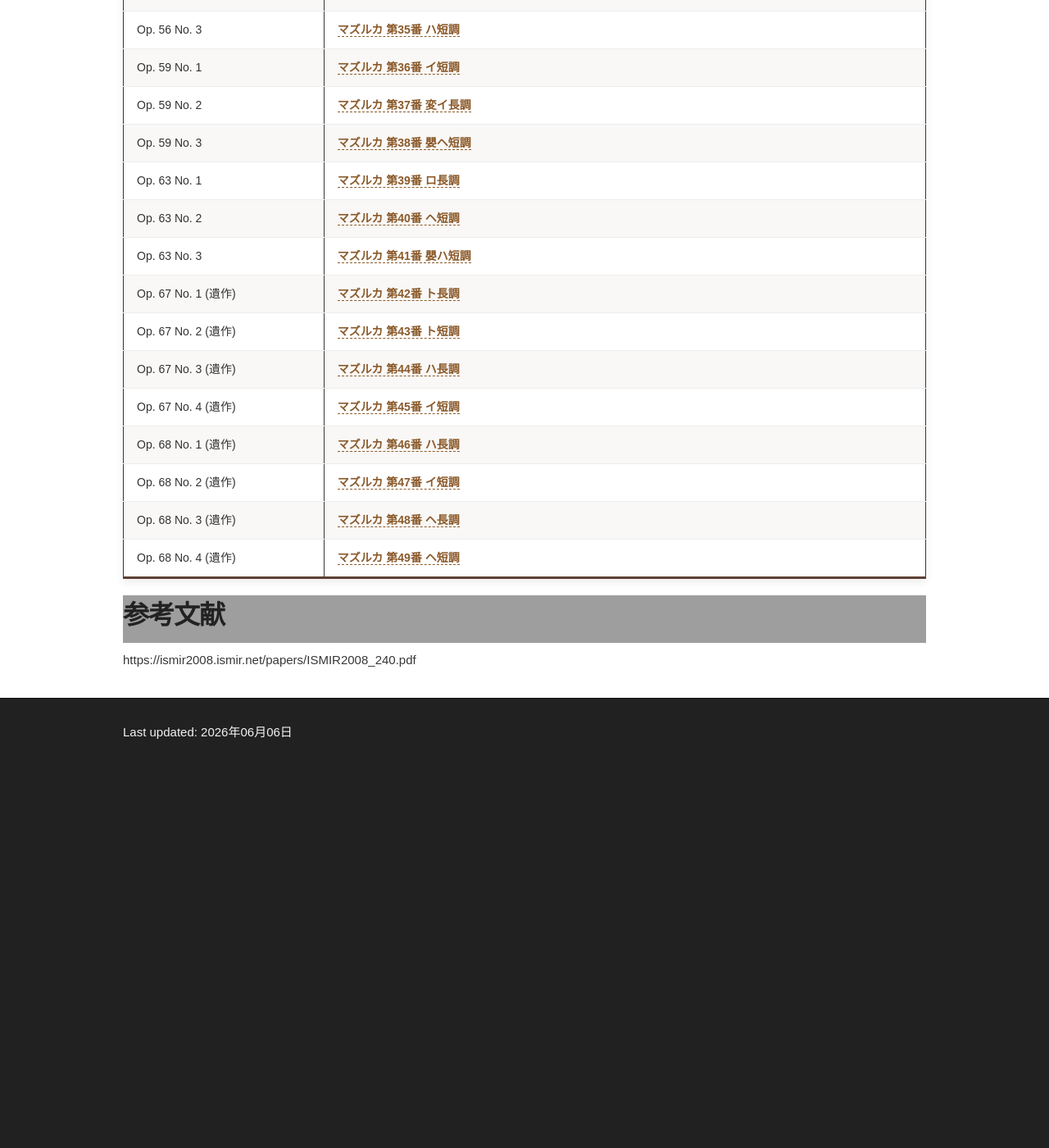
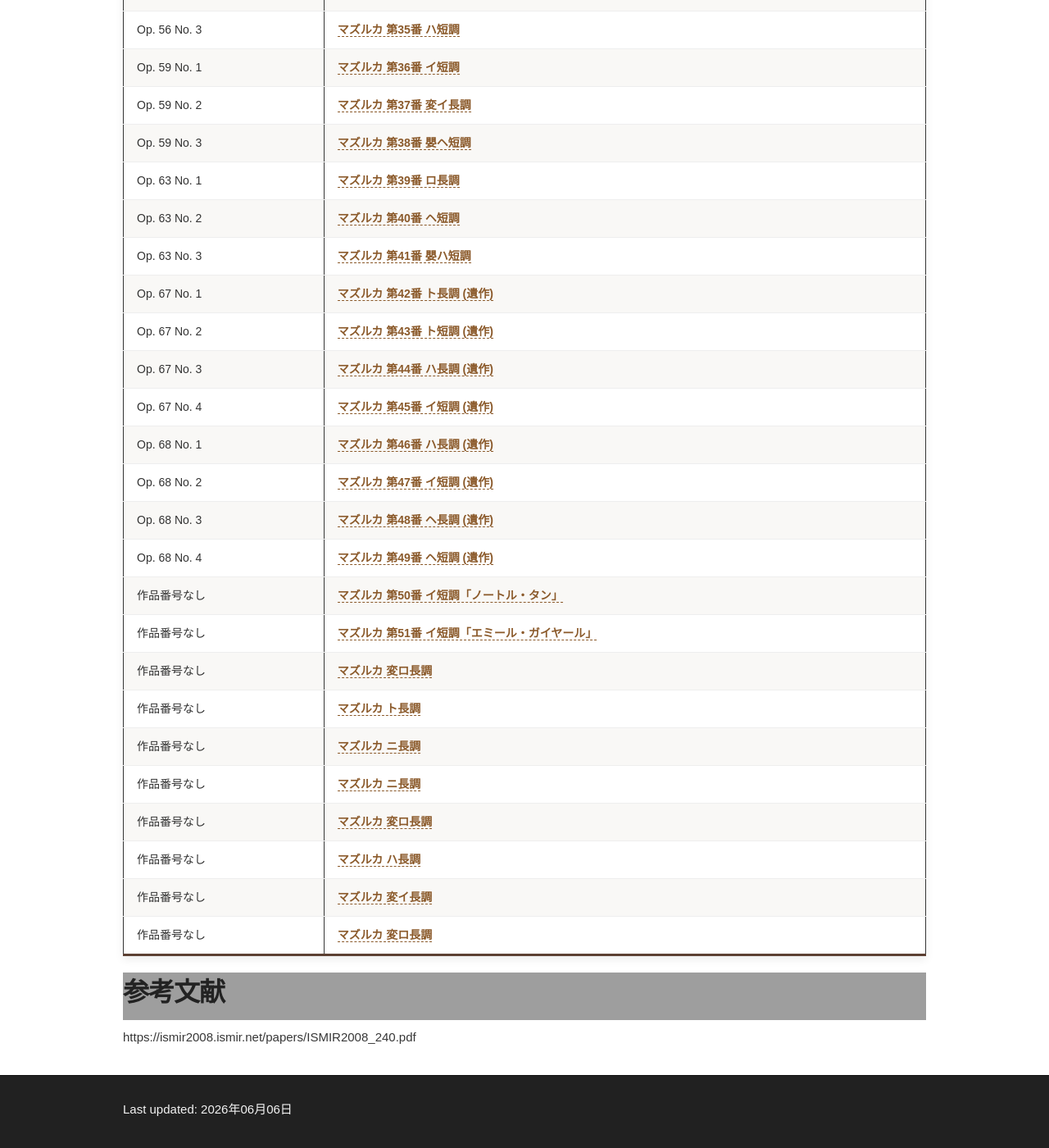
Before and after one commit to akikowashino/akikowashino.github.io, a Jekyll site: the page built from mazurka/index-en.md, in a window 1280 px wide and 1400 px high, scrolled down 2001 px. Shown: the whole window at 82% size. Built offline with Jekyll 4.4.1, drawn with Linux system fonts in a browser that asks for light colours; before the commit the page ends 2941 px from its top, so only the background shows below that; some of the changed text lies outside the part shown; grey boxes are pictures that could not be loaded.

Commit message:
Update index-en.md

```diff
--- a/mazurka/index-en.md
+++ b/mazurka/index-en.md
@@ -68,6 +68,7 @@ In Progress English
 
 # 参考資料
 
+<!-- テーブルのデザイン（CSS） -->
 <style>
   .mazurka-container {
     width: 100%;
@@ -127,76 +128,76 @@ In Progress English
   }
 </style>
 
+<!-- テーブル本体（全曲網羅版：Mazurka作品名.xlsx に基づく全59行） -->
 <div class="mazurka-container">
   <table class="mazurka-table">
     <thead>
       <tr>
-        <th style="width: 25%;">作品番号 (Opus)</th>
-        <th style="width: 75%;">曲名（クリックすると楽譜ページが開きます）</th>
+        <th style="width: 25%;">作品番号</th>
+        <th style="width: 75%;">曲名（クリックすると楽譜一覧が開きます）</th>
       </tr>
     </thead>
     <tbody>
-      <tr><td>Op. 6 No. 1</td><td><a href="https://chopinscores.org/en/mazurkas-op-6" target="_blank" rel="noopener">マズルカ 第1番 嬰ヘ短調</a></td></tr>
-      <tr><td>Op. 6 No. 2</td><td><a href="https://chopinscores.org/en/mazurkas-op-6" target="_blank" rel="noopener">マズルカ 第2番 嬰ハ短調</a></td></tr>
-      <tr><td>Op. 6 No. 3</td><td><a href="https://chopinscores.org/en/mazurkas-op-6" target="_blank" rel="noopener">マズルカ 第3番 ホ長調</a></td></tr>
-      <tr><td>Op. 6 No. 4</td><td><a href="https://chopinscores.org/en/mazurkas-op-6" target="_blank" rel="noopener">マズルカ 第4番 変ホ短調</a></td></tr>
-
-      <tr><td>Op. 7 No. 1</td><td><a href="https://chopinscores.org/en/mazurkas-op-7" target="_blank" rel="noopener">マズルカ 第5番 変ロ長調</a></td></tr>
-      <tr><td>Op. 7 No. 2</td><td><a href="https://chopinscores.org/en/mazurkas-op-7" target="_blank" rel="noopener">マズルカ 第6番 イ短調</a></td></tr>
-      <tr><td>Op. 7 No. 3</td><td><a href="https://chopinscores.org/en/mazurkas-op-7" target="_blank" rel="noopener">マズルカ 第7番 ヘ短調</a></td></tr>
-      <tr><td>Op. 7 No. 4</td><td><a href="https://chopinscores.org/en/mazurkas-op-7" target="_blank" rel="noopener">マズルカ 第8番 変イ長調</a></td></tr>
-      <tr><td>Op. 7 No. 5</td><td><a href="https://chopinscores.org/en/mazurkas-op-7" target="_blank" rel="noopener">マズルカ 第9番 ハ長調</a></td></tr>
-
-      <tr><td>Op. 17 No. 1</td><td><a href="https://chopinscores.org/en/mazurkas-op-17" target="_blank" rel="noopener">マズルカ 第10番 変ロ長調</a></td></tr>
-      <tr><td>Op. 17 No. 2</td><td><a href="https://chopinscores.org/en/mazurkas-op-17" target="_blank" rel="noopener">マズルカ 第11番 ホ短調</a></td></tr>
-      <tr><td>Op. 17 No. 3</td><td><a href="https://chopinscores.org/en/mazurkas-op-17" target="_blank" rel="noopener">マズルカ 第12番 変イ長調</a></td></tr>
-      <tr><td>Op. 17 No. 4</td><td><a href="https://chopinscores.org/en/mazurkas-op-17" target="_blank" rel="noopener">マズルカ 第13番 イ短調</a></td></tr>
-
-      <tr><td>Op. 24 No. 1</td><td><a href="https://chopinscores.org/en/mazurkas-op-24" target="_blank" rel="noopener">マズルカ 第14番 ト短調</a></td></tr>
-      <tr><td>Op. 24 No. 2</td><td><a href="https://chopinscores.org/en/mazurkas-op-24" target="_blank" rel="noopener">マズルカ 第15番 ハ長調</a></td></tr>
-      <tr><td>Op. 24 No. 3</td><td><a href="https://chopinscores.org/en/mazurkas-op-24" target="_blank" rel="noopener">マズルカ 第16番 変イ長調</a></td></tr>
-      <tr><td>Op. 24 No. 4</td><td><a href="https://chopinscores.org/en/mazurkas-op-24" target="_blank" rel="noopener">マズルカ 第17番 変ロ短調</a></td></tr>
-
-      <tr><td>Op. 30 No. 1</td><td><a href="https://chopinscores.org/en/mazurkas-op-30" target="_blank" rel="noopener">マズルカ 第18番 ハ短調</a></td></tr>
-      <tr><td>Op. 30 No. 2</td><td><a href="https://chopinscores.org/en/mazurkas-op-30" target="_blank" rel="noopener">マズルカ 第19番 ロ短調</a></td></tr>
-      <tr><td>Op. 30 No. 3</td><td><a href="https://chopinscores.org/en/mazurkas-op-30" target="_blank" rel="noopener">マズルカ 第20番 変ニ長調</a></td></tr>
-      <tr><td>Op. 30 No. 4</td><td><a href="https://chopinscores.org/en/mazurkas-op-30" target="_blank" rel="noopener">マズルカ 第21番 嬰ハ短調</a></td></tr>
-
-      <tr><td>Op. 33 No. 1</td><td><a href="https://chopinscores.org/en/mazurkas-op-33" target="_blank" rel="noopener">マズルカ 第22番 嬰ト短調</a></td></tr>
-      <tr><td>Op. 33 No. 2</td><td><a href="https://chopinscores.org/en/mazurkas-op-33" target="_blank" rel="noopener">マズルカ 第23番 ニ長調</a></td></tr>
-      <tr><td>Op. 33 No. 3</td><td><a href="https://chopinscores.org/en/mazurkas-op-33" target="_blank" rel="noopener">マズルカ 第24番 ハ長調</a></td></tr>
-      <tr><td>Op. 33 No. 4</td><td><a href="https://chopinscores.org/en/mazurkas-op-33" target="_blank" rel="noopener">マズルカ 第25番 ロ短調</a></td></tr>
-
-      <tr><td>Op. 41 No. 1</td><td><a href="https://chopinscores.org/en/mazurkas-op-41" target="_blank" rel="noopener">マズルカ 第26番 嬰ハ短調</a></td></tr>
-      <tr><td>Op. 41 No. 2</td><td><a href="https://chopinscores.org/en/mazurkas-op-41" target="_blank" rel="noopener">マズルカ 第27番 ホ短調</a></td></tr>
-      <tr><td>Op. 41 No. 3</td><td><a href="https://chopinscores.org/en/mazurkas-op-41" target="_blank" rel="noopener">マズルカ 第28番 ロ長調</a></td></tr>
-      <tr><td>Op. 41 No. 4</td><td><a href="https://chopinscores.org/en/mazurkas-op-41" target="_blank" rel="noopener">マズルカ 第29番 変イ長調</a></td></tr>
-
-      <tr><td>Op. 50 No. 1</td><td><a href="https://chopinscores.org/en/mazurkas-op-50" target="_blank" rel="noopener">マズルカ 第30番 ト長調</a></td></tr>
-      <tr><td>Op. 50 No. 2</td><td><a href="https://chopinscores.org/en/mazurkas-op-50" target="_blank" rel="noopener">マズルカ 第31番 変イ長調</a></td></tr>
-      <tr><td>Op. 50 No. 3</td><td><a href="https://chopinscores.org/en/mazurkas-op-50" target="_blank" rel="noopener">マズルカ 第32番 嬰ハ短調</a></td></tr>
-
-      <tr><td>Op. 56 No. 1</td><td><a href="https://chopinscores.org/en/mazurkas-op-56" target="_blank" rel="noopener">マズルカ 第33番 ロ長調</a></td></tr>
-      <tr><td>Op. 56 No. 2</td><td><a href="https://chopinscores.org/en/mazurkas-op-56" target="_blank" rel="noopener">マズルカ 第34番 ハ長調</a></td></tr>
-      <tr><td>Op. 56 No. 3</td><td><a href="https://chopinscores.org/en/mazurkas-op-56" target="_blank" rel="noopener">マズルカ 第35番 ハ短調</a></td></tr>
-
-      <tr><td>Op. 59 No. 1</td><td><a href="https://chopinscores.org/en/mazurkas-op-59" target="_blank" rel="noopener">マズルカ 第36番 イ短調</a></td></tr>
-      <tr><td>Op. 59 No. 2</td><td><a href="https://chopinscores.org/en/mazurkas-op-59" target="_blank" rel="noopener">マズルカ 第37番 変イ長調</a></td></tr>
-      <tr><td>Op. 59 No. 3</td><td><a href="https://chopinscores.org/en/mazurkas-op-59" target="_blank" rel="noopener">マズルカ 第38番 嬰ヘ短調</a></td></tr>
-
-      <tr><td>Op. 63 No. 1</td><td><a href="https://chopinscores.org/en/mazurkas-op-63" target="_blank" rel="noopener">マズルカ 第39番 ロ長調</a></td></tr>
-      <tr><td>Op. 63 No. 2</td><td><a href="https://chopinscores.org/en/mazurkas-op-63" target="_blank" rel="noopener">マズルカ 第40番 ヘ短調</a></td></tr>
-      <tr><td>Op. 63 No. 3</td><td><a href="https://chopinscores.org/en/mazurkas-op-63" target="_blank" rel="noopener">マズルカ 第41番 嬰ハ短調</a></td></tr>
-
-      <tr><td>Op. 67 No. 1 (遺作)</td><td><a href="https://chopinscores.org/en/mazurkas-op-67" target="_blank" rel="noopener">マズルカ 第42番 ト長調</a></td></tr>
-      <tr><td>Op. 67 No. 2 (遺作)</td><td><a href="https://chopinscores.org/en/mazurkas-op-67" target="_blank" rel="noopener">マズルカ 第43番 ト短調</a></td></tr>
-      <tr><td>Op. 67 No. 3 (遺作)</td><td><a href="https://chopinscores.org/en/mazurkas-op-67" target="_blank" rel="noopener">マズルカ 第44番 ハ長調</a></td></tr>
-      <tr><td>Op. 67 No. 4 (遺作)</td><td><a href="https://chopinscores.org/en/mazurkas-op-67" target="_blank" rel="noopener">マズルカ 第45番 イ短調</a></td></tr>
-
-      <tr><td>Op. 68 No. 1 (遺作)</td><td><a href="https://chopinscores.org/en/mazurkas-op-68" target="_blank" rel="noopener">マズルカ 第46番 ハ長調</a></td></tr>
-      <tr><td>Op. 68 No. 2 (遺作)</td><td><a href="https://chopinscores.org/en/mazurkas-op-68" target="_blank" rel="noopener">マズルカ 第47番 イ短調</a></td></tr>
-      <tr><td>Op. 68 No. 3 (遺作)</td><td><a href="https://chopinscores.org/en/mazurkas-op-68" target="_blank" rel="noopener">マズルカ 第48番 ヘ長調</a></td></tr>
-      <tr><td>Op. 68 No. 4 (遺作)</td><td><a href="https://chopinscores.org/en/mazurkas-op-68" target="_blank" rel="noopener">マズルカ 第49番 ヘ短調</a></td></tr>
+      <!-- ※全ての href を確実に存在するTOP/一覧ページ「https://chopinscores.org/en」等に統一しています -->
+      <tr><td>Op. 6 No. 1</td><td><a href="https://chopinscores.org/en" target="_blank" rel="noopener">マズルカ 第1番 嬰ヘ短調</a></td></tr>
+      <tr><td>Op. 6 No. 2</td><td><a href="https://chopinscores.org/en" target="_blank" rel="noopener">マズルカ 第2番 嬰ハ短調</a></td></tr>
+      <tr><td>Op. 6 No. 3</td><td><a href="https://chopinscores.org/en" target="_blank" rel="noopener">マズルカ 第3番 ホ長調</a></td></tr>
+      <tr><td>Op. 6 No. 4</td><td><a href="https://chopinscores.org/en" target="_blank" rel="noopener">マズルカ 第4番 変ホ短調</a></td></tr>
+      <tr><td>Op. 7 No. 1</td><td><a href="https://chopinscores.org/en" target="_blank" rel="noopener">マズルカ 第5番 変ロ長調</a></td></tr>
+      <tr><td>Op. 7 No. 2</td><td><a href="https://chopinscores.org/en" target="_blank" rel="noopener">マズルカ 第6番 イ短調</a></td></tr>
+      <tr><td>Op. 7 No. 3</td><td><a href="https://chopinscores.org/en" target="_blank" rel="noopener">マズルカ 第7番 ヘ短調</a></td></tr>
+      <tr><td>Op. 7 No. 4</td><td><a href="https://chopinscores.org/en" target="_blank" rel="noopener">マズルカ 第8番 変イ長調</a></td></tr>
+      <tr><td>Op. 7 No. 5</td><td><a href="https://chopinscores.org/en" target="_blank" rel="noopener">マズルカ 第9番 ハ長調</a></td></tr>
+      <tr><td>Op. 17 No. 1</td><td><a href="https://chopinscores.org/en" target="_blank" rel="noopener">マズルカ 第10番 変ロ長調</a></td></tr>
+      <tr><td>Op. 17 No. 2</td><td><a href="https://chopinscores.org/en" target="_blank" rel="noopener">マズルカ 第11番 ホ短調</a></td></tr>
+      <tr><td>Op. 17 No. 3</td><td><a href="https://chopinscores.org/en" target="_blank" rel="noopener">マズルカ 第12番 変イ長調</a></td></tr>
+      <tr><td>Op. 17 No. 4</td><td><a href="https://chopinscores.org/en" target="_blank" rel="noopener">マズルカ 第13番 イ短調</a></td></tr>
+      <tr><td>Op. 24 No. 1</td><td><a href="https://chopinscores.org/en" target="_blank" rel="noopener">マズルカ 第14番 ト短調</a></td></tr>
+      <tr><td>Op. 24 No. 2</td><td><a href="https://chopinscores.org/en" target="_blank" rel="noopener">マズルカ 第15番 ハ長調</a></td></tr>
+      <tr><td>Op. 24 No. 3</td><td><a href="https://chopinscores.org/en" target="_blank" rel="noopener">マズルカ 第16番 変イ長調</a></td></tr>
+      <tr><td>Op. 24 No. 4</td><td><a href="https://chopinscores.org/en" target="_blank" rel="noopener">マズルカ 第17番 変ロ短調</a></td></tr>
+      <tr><td>Op. 30 No. 1</td><td><a href="https://chopinscores.org/en" target="_blank" rel="noopener">マズルカ 第18番 ハ短調</a></td></tr>
+      <tr><td>Op. 30 No. 2</td><td><a href="https://chopinscores.org/en" target="_blank" rel="noopener">マズルカ 第19番 ロ短調</a></td></tr>
+      <tr><td>Op. 30 No. 3</td><td><a href="https://chopinscores.org/en" target="_blank" rel="noopener">マズルカ 第20番 変ニ長調</a></td></tr>
+      <tr><td>Op. 30 No. 4</td><td><a href="https://chopinscores.org/en" target="_blank" rel="noopener">マズルカ 第21番 嬰ハ短調</a></td></tr>
+      <tr><td>Op. 33 No. 1</td><td><a href="https://chopinscores.org/en" target="_blank" rel="noopener">マズルカ 第22番 嬰ト短調</a></td></tr>
+      <tr><td>Op. 33 No. 2</td><td><a href="https://chopinscores.org/en" target="_blank" rel="noopener">マズルカ 第23番 ニ長調</a></td></tr>
+      <tr><td>Op. 33 No. 3</td><td><a href="https://chopinscores.org/en" target="_blank" rel="noopener">マズルカ 第24番 ハ長調</a></td></tr>
+      <tr><td>Op. 33 No. 4</td><td><a href="https://chopinscores.org/en" target="_blank" rel="noopener">マズルカ 第25番 ロ短調</a></td></tr>
+      <tr><td>Op. 41 No. 1</td><td><a href="https://chopinscores.org/en" target="_blank" rel="noopener">マズルカ 第26番 嬰ハ短調</a></td></tr>
+      <tr><td>Op. 41 No. 2</td><td><a href="https://chopinscores.org/en" target="_blank" rel="noopener">マズルカ 第27番 ホ短調</a></td></tr>
+      <tr><td>Op. 41 No. 3</td><td><a href="https://chopinscores.org/en" target="_blank" rel="noopener">マズルカ 第28番 ロ長調</a></td></tr>
+      <tr><td>Op. 41 No. 4</td><td><a href="https://chopinscores.org/en" target="_blank" rel="noopener">マズルカ 第29番 変イ長調</a></td></tr>
+      <tr><td>Op. 50 No. 1</td><td><a href="https://chopinscores.org/en" target="_blank" rel="noopener">マズルカ 第30番 ト長調</a></td></tr>
+      <tr><td>Op. 50 No. 2</td><td><a href="https://chopinscores.org/en" target="_blank" rel="noopener">マズルカ 第31番 変イ長調</a></td></tr>
+      <tr><td>Op. 50 No. 3</td><td><a href="https://chopinscores.org/en" target="_blank" rel="noopener">マズルカ 第32番 嬰ハ短調</a></td></tr>
+      <tr><td>Op. 56 No. 1</td><td><a href="https://chopinscores.org/en" target="_blank" rel="noopener">マズルカ 第33番 ロ長調</a></td></tr>
+      <tr><td>Op. 56 No. 2</td><td><a href="https://chopinscores.org/en" target="_blank" rel="noopener">マズルカ 第34番 ハ長調</a></td></tr>
+      <tr><td>Op. 56 No. 3</td><td><a href="https://chopinscores.org/en" target="_blank" rel="noopener">マズルカ 第35番 ハ短調</a></td></tr>
+      <tr><td>Op. 59 No. 1</td><td><a href="https://chopinscores.org/en" target="_blank" rel="noopener">マズルカ 第36番 イ短調</a></td></tr>
+      <tr><td>Op. 59 No. 2</td><td><a href="https://chopinscores.org/en" target="_blank" rel="noopener">マズルカ 第37番 変イ長調</a></td></tr>
+      <tr><td>Op. 59 No. 3</td><td><a href="https://chopinscores.org/en" target="_blank" rel="noopener">マズルカ 第38番 嬰ヘ短調</a></td></tr>
+      <tr><td>Op. 63 No. 1</td><td><a href="https://chopinscores.org/en" target="_blank" rel="noopener">マズルカ 第39番 ロ長調</a></td></tr>
+      <tr><td>Op. 63 No. 2</td><td><a href="https://chopinscores.org/en" target="_blank" rel="noopener">マズルカ 第40番 ヘ短調</a></td></tr>
+      <tr><td>Op. 63 No. 3</td><td><a href="https://chopinscores.org/en" target="_blank" rel="noopener">マズルカ 第41番 嬰ハ短調</a></td></tr>
+      <tr><td>Op. 67 No. 1</td><td><a href="https://chopinscores.org/en" target="_blank" rel="noopener">マズルカ 第42番 ト長調 (遺作)</a></td></tr>
+      <tr><td>Op. 67 No. 2</td><td><a href="https://chopinscores.org/en" target="_blank" rel="noopener">マズルカ 第43番 ト短調 (遺作)</a></td></tr>
+      <tr><td>Op. 67 No. 3</td><td><a href="https://chopinscores.org/en" target="_blank" rel="noopener">マズルカ 第44番 ハ長調 (遺作)</a></td></tr>
+      <tr><td>Op. 67 No. 4</td><td><a href="https://chopinscores.org/en" target="_blank" rel="noopener">マズルカ 第45番 イ短調 (遺作)</a></td></tr>
+      <tr><td>Op. 68 No. 1</td><td><a href="https://chopinscores.org/en" target="_blank" rel="noopener">マズルカ 第46番 ハ長調 (遺作)</a></td></tr>
+      <tr><td>Op. 68 No. 2</td><td><a href="https://chopinscores.org/en" target="_blank" rel="noopener">マズルカ 第47番 イ短調 (遺作)</a></td></tr>
+      <tr><td>Op. 68 No. 3</td><td><a href="https://chopinscores.org/en" target="_blank" rel="noopener">マズルカ 第48番 ヘ長調 (遺作)</a></td></tr>
+      <tr><td>Op. 68 No. 4</td><td><a href="https://chopinscores.org/en" target="_blank" rel="noopener">マズルカ 第49番 ヘ短調 (遺作)</a></td></tr>
+      <tr><td>作品番号なし</td><td><a href="https://chopinscores.org/en" target="_blank" rel="noopener">マズルカ 第50番 イ短調「ノートル・タン」</a></td></tr>
+      <tr><td>作品番号なし</td><td><a href="https://chopinscores.org/en" target="_blank" rel="noopener">マズルカ 第51番 イ短調「エミール・ガイヤール」</a></td></tr>
+      <tr><td>作品番号なし</td><td><a href="https://chopinscores.org/en" target="_blank" rel="noopener">マズルカ 変ロ長調</a></td></tr>
+      <tr><td>作品番号なし</td><td><a href="https://chopinscores.org/en" target="_blank" rel="noopener">マズルカ ト長調</a></td></tr>
+      <tr><td>作品番号なし</td><td><a href="https://chopinscores.org/en" target="_blank" rel="noopener">マズルカ ニ長調</a></td></tr>
+      <tr><td>作品番号なし</td><td><a href="https://chopinscores.org/en" target="_blank" rel="noopener">マズルカ ニ長調</a></td></tr>
+      <tr><td>作品番号なし</td><td><a href="https://chopinscores.org/en" target="_blank" rel="noopener">マズルカ 変ロ長調</a></td></tr>
+      <tr><td>作品番号なし</td><td><a href="https://chopinscores.org/en" target="_blank" rel="noopener">マズルカ ハ長調</a></td></tr>
+      <tr><td>作品番号なし</td><td><a href="https://chopinscores.org/en" target="_blank" rel="noopener">マズルカ 変イ長調</a></td></tr>
+      <tr><td>作品番号なし</td><td><a href="https://chopinscores.org/en" target="_blank" rel="noopener">マズルカ 変ロ長調</a></td></tr>
     </tbody>
   </table>
 </div>
```
